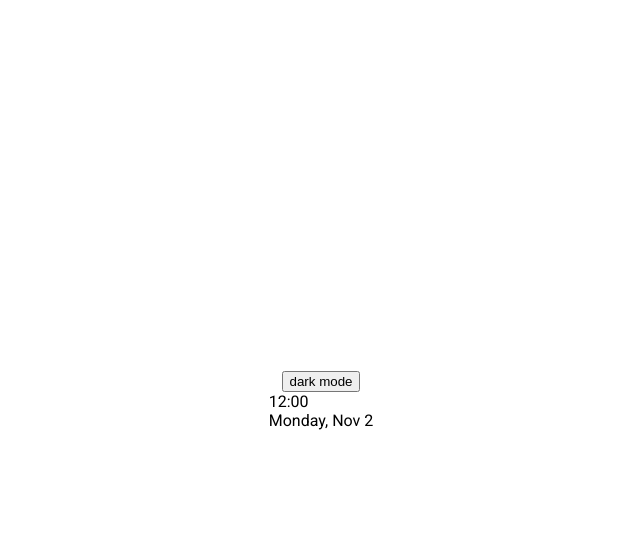
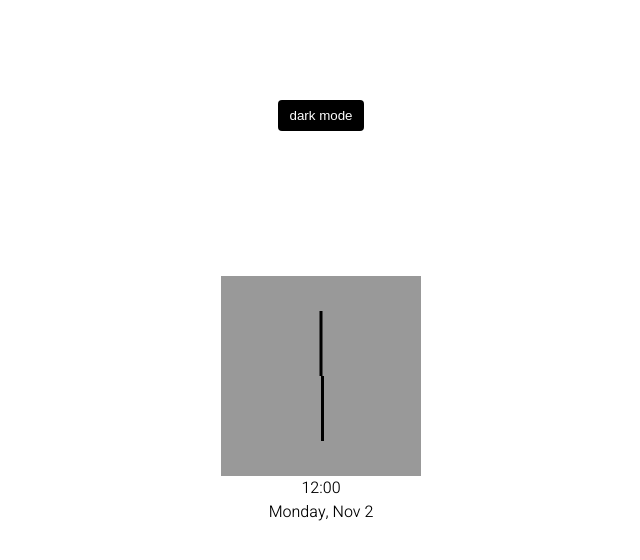
Before and after one commit to rooted92/theme-clock, a plain HTML site: page index.html in a window 1280 px wide. Shown: the whole page, without its empty margins (319-959 px from the left). Drawn offline with Linux system fonts and the light colour scheme; a web font is replaced by a local one.

Commit message:
styled clock container and needles

```diff
--- a/index.html
+++ b/index.html
@@ -18,6 +18,7 @@
             <div class="needle hour"></div>
             <div class="needle minute"></div>
             <div class="needle second"></div>
+            <div class="center-point"></div>
         </div>
 
         <div class="time">
--- a/style.css
+++ b/style.css
@@ -1,17 +1,78 @@
-@import url('https://fonts.googleapis.com/css2?family=Biryani:wght@200&family=Dosis&family=Fugaz+One&family=Gochi+Hand&family=Inder&family=Inter:wght@400;700&family=Jaldi&family=Manrope:wght@800&family=Nunito&family=Orelega+One&family=Philosopher&family=Poor+Story&family=Prompt&family=Quattrocento&family=Roboto:wght@300;400;700&family=Rubik+Dirt&family=Space+Mono&family=Special+Elite&display=swap');
+@import url('https://fonts.googleapis.com/css2?family=Heebo:wght@300&family=Dosis&family=Fugaz+One&family=Gochi+Hand&family=Inder&family=Inter:wght@400;700&family=Jaldi&family=Manrope:wght@800&family=Nunito&family=Orelega+One&family=Philosopher&family=Poor+Story&family=Prompt&family=Quattrocento&family=Roboto:wght@300;400;700&family=Rubik+Dirt&family=Space+Mono&family=Special+Elite&display=swap');
 
 * {
     /* If you add padding or margin does not affect widht of box */
     box-sizing: border-box;
 }
 
+:root {
+    --primary-color: #000;
+    --secondary-color: #fff;
+}
+
+html {
+    transition: all 0.5s ease-in;
+}
+
+html.dark {
+    --primary-color: #fff;
+    --secondary-color: #333;
+}
+
+html.dark {
+    background-color: #111;
+    color: var(--primary-color);
+}
+
 body {
-    font-family: 'Roboto', sans-serif;
+    font-family: 'Heebo', sans-serif;
     display: flex;
-    flex-direction: column;
     align-items: center;
     justify-content: center;
     margin: 0;
     height: 100vh;
     overflow: hidden;
 }
+
+.toggle {
+    cursor: pointer;
+    background-color: var(--primary-color);
+    color: var(--secondary-color);
+    border: 0;
+    border-radius: 4px;
+    padding: 8px 12px;
+    position: absolute;
+    top: 100px;
+}
+
+.toggle:focus {
+    outline: none;
+}
+
+.clock-container {
+    display: flex;
+    flex-direction: column;
+    justify-content: space-between;
+    align-items: center;
+}
+
+.clock {
+    position: relative;
+    width: 200px;
+    height: 200px;
+    background-color: #999;
+}
+
+.needle {
+    background-color: var(--primary-color);
+    position: absolute;
+    top: 50%;
+    left: 50%;
+    height: 65px;
+    width: 3px;
+    transform-origin: bottom;
+}
+
+.needle.hour {
+    transform: translate(-50%, -100%) rotate(0deg);
+}
```
